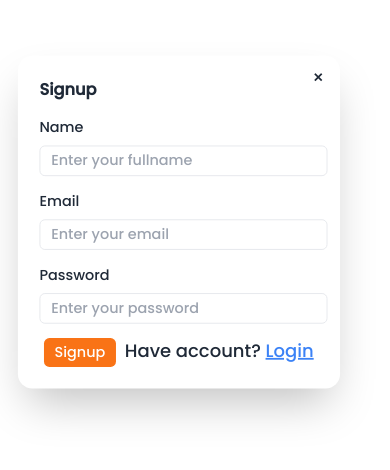
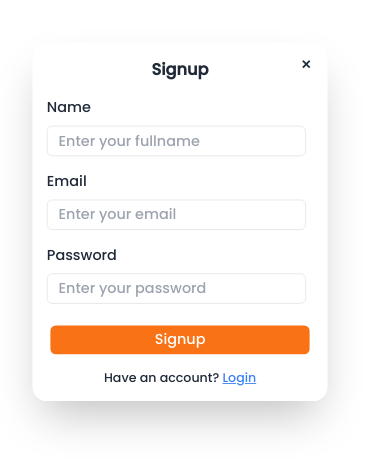
Before and after one commit to Fatima35202/MernFYP, a React (Vite) app in the folder frontend/: page /signup in a window 390 px wide. Shown: the part 200-670 px from the top of the page. Built offline with nearby package versions, Linux system fonts and the light colour scheme.

Commit message:
Update Signup.jsx

```diff
--- a/frontend/src/components/Signup.jsx
+++ b/frontend/src/components/Signup.jsx
@@ -41,9 +41,9 @@ function Signup() {
 
   return (
     <>
-      <div className="flex h-screen items-center justify-center">
-        <div className="w-[600px]">
-          <div className="modal-box">
+      <div className="flex h-screen items-center justify-center px-4 md:px-0">
+        <div className="w-full md:w-[600px]">
+          <div className="modal-box p-4 md:p-6">
             <form onSubmit={handleSubmit(onSubmit)} method="dialog">
               <Link
                 to="/"
@@ -52,19 +52,17 @@ function Signup() {
                 ✕
               </Link>
 
-              <h3 className="font-bold text-lg">Signup</h3>
+              <h3 className="font-bold text-lg text-center">Signup</h3>
 
               {/* Name */}
               <div className="mt-4 space-y-2">
                 <span>Name</span>
-                <br />
                 <input
                   type="text"
                   placeholder="Enter your fullname"
-                  className="w-80 px-3 py-1 border rounded-md outline-none"
+                  className="w-72 md:w-80 px-3 py-1 border rounded-md outline-none"
                   {...register("fullname", { required: true })}
                 />
-                <br />
                 {errors.fullname && (
                   <span className="text-sm text-red-500">
                     This field is required
@@ -75,14 +73,12 @@ function Signup() {
               {/* Email */}
               <div className="mt-4 space-y-2">
                 <span>Email</span>
-                <br />
                 <input
                   type="email"
                   placeholder="Enter your email"
-                  className="w-80 px-3 py-1 border rounded-md outline-none"
+                  className="w-72 md:w-80 px-3 py-1 border rounded-md outline-none"
                   {...register("email", { required: true })}
                 />
-                <br />
                 {errors.email && (
                   <span className="text-sm text-red-500">
                     This field is required
@@ -93,14 +89,12 @@ function Signup() {
               {/* Password */}
               <div className="mt-4 space-y-2">
                 <span>Password</span>
-                <br />
                 <input
                   type="text"
                   placeholder="Enter your password"
-                  className="w-80 px-3 py-1 border rounded-md outline-none"
+                  className="w-72 md:w-80 px-3 py-1 border rounded-md outline-none"
                   {...register("password", { required: true })}
                 />
-                <br />
                 {errors.password && (
                   <span className="text-sm text-red-500">
                     This field is required
@@ -109,20 +103,21 @@ function Signup() {
               </div>
 
               {/* Button */}
-              <div className="flex justify-around mt-4">
-                <button className="bg-orange-500 text-white rounded-md px-3 py-1 hover:bg-orange-700 duration-200">
+              <div className="flex flex-col items-center mt-6 space-y-4 md:flex-row md:justify-around md:space-y-0">
+                <button className="bg-orange-500 text-white rounded-md px-3 py-1 hover:bg-orange-700 duration-200 w-72 md:w-auto">
                   Signup
                 </button>
-                <p className="text-xl">
-                  Have account?{" "}
+                <p className="text-center text-sm md:text-xl">
+                  Have an account?{" "}
                   <button
-                    className="underline text-blue-500 cursor-pointer"
+                    type="button"
+                    className="underline text-blue-500"
                     onClick={() =>
                       document.getElementById("my_modal_3").showModal()
                     }
                   >
                     Login
-                  </button>{" "}
+                  </button>
                   <Login />
                 </p>
               </div>
```
